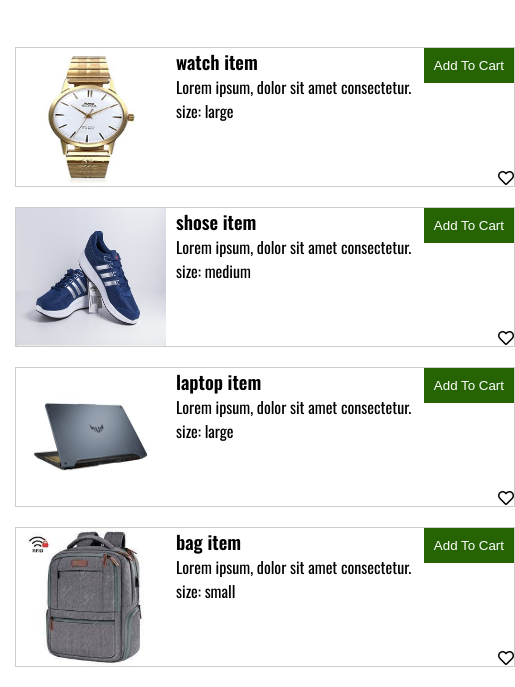
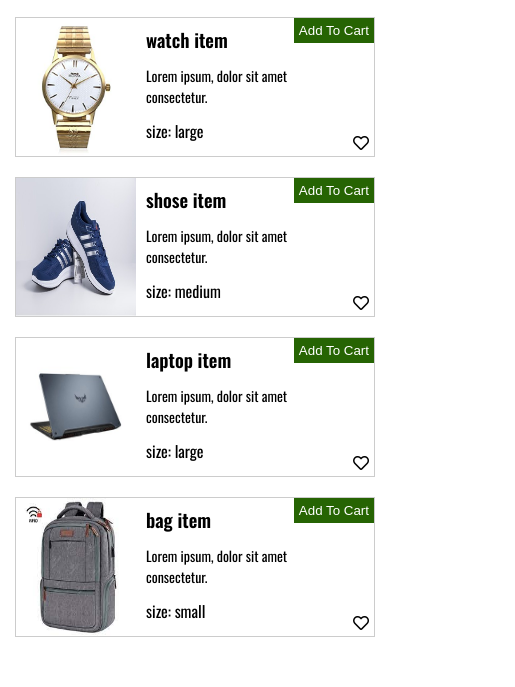
Before and after one commit to AhmedAbdElfatahAhmed/shoppingCart, a plain HTML site: page index.html in a window 390 px wide. Shown: the part 326-1013 px from the top of the page, 515 px wide, since content can reach past the window. After the commit the page ends 983 px from the top, so only its background shows below. Drawn offline with nearby package versions, Linux system fonts and the light colour scheme.

Commit message:
fix design bug

```diff
--- a/css/master.css
+++ b/css/master.css
@@ -16,6 +16,7 @@ a {
   text-decoration: none;
 }
 /* End Global Rules */
+
 /* Start media query */
 @media (max-width: 575px) {
   /* extra Small Screen Rules  */
@@ -193,15 +194,17 @@ form .to-sign {
   width: 100%;
   outline: none;
   padding: 10px;
-  margin: 25px 0;
+  margin: 30px 0;
 }
 
 .shopping-cart .products {
-  display: grid;
-  grid-template-columns: repeat(auto-fill, minmax(500px, 1fr));
-  gap: 30px;
+  display: flex;
 }
-
+@media (max-width: 1050px) {
+  .shopping-cart .products {
+    flex-direction: column;
+  }
+}
 .products .products-container .product-item {
   display: flex;
   justify-content: space-between;
@@ -216,6 +219,13 @@ form .to-sign {
 }
 .products .product-item .product-info {
   flex: 1;
+}
+.products .product-info h3 {
+  margin-top: 8px;
+}
+.products .product-info p {
+  margin: 12px 0;
+  line-height: 1.5;
 }
 .products .product-item .add-to-cart {
   display: flex;
@@ -232,13 +242,17 @@ form .to-sign {
 }
 .products .add-to-cart i {
   cursor: pointer;
+  padding: 5px;
 }
 .products .products-filter {
-  margin-bottom: 30px;
+  flex: 1;
+  margin-left: 30px;
 }
 @media (max-width: 1050px) {
   .products .products-filter {
     order: -1;
+    margin-bottom: 20px;
+    margin-left: 0;
   }
 }
 .products .products-filter h3 {
@@ -250,5 +264,15 @@ form .to-sign {
   padding: 10px 0;
   outline: none;
 }
-
+@media (max-width: 575px) {
+  .products .product-item img {
+    width: 120px;
+  }
+  .products .product-item .product-info p {
+    font-size: 14px;
+  }
+  .products .add-to-cart button {
+    padding: 5px;
+  }
+}
 /* End shopping cart section */
--- a/index.html
+++ b/index.html
@@ -5,7 +5,7 @@
     <meta http-equiv="X-UA-Compatible" content="IE=edge" />
     <meta name="viewport" content="width=device-width, initial-scale=1.0" />
     <link rel="stylesheet" href="css/master.css" />
-    <link rel="stylesheet" href="css/all.min.css">
+    <link rel="stylesheet" href="css/all.min.css" />
     <link rel="preconnect" href="https://fonts.googleapis.com" />
     <link rel="preconnect" href="https://fonts.gstatic.com" crossorigin />
     <link
```
